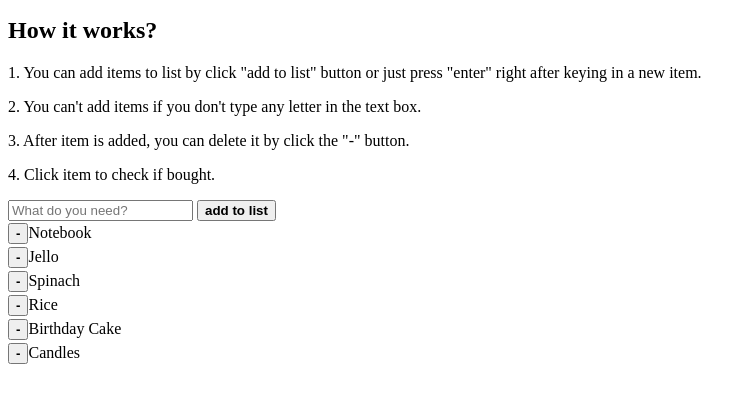
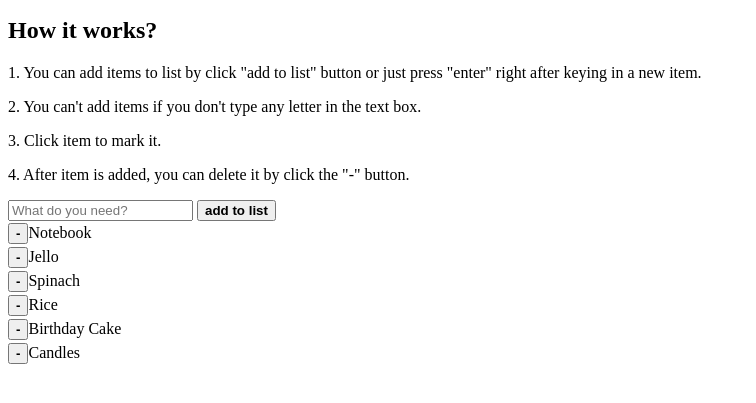
Before and after one commit to r1991108/08-DOM-Events, a plain HTML site: page index.html in a window 1280 px wide. Shown: the part 101-504 px from the top of the page, without its empty margins (0-756 px from the left). Drawn offline with Linux system fonts and the light colour scheme.

Commit message:
Add files via upload

```diff
--- a/index.html
+++ b/index.html
@@ -12,8 +12,8 @@
 		<h2>How it works?</h2>
 		<p>1. You can add items to list by click "add to list" button or just press "enter" right after keying in a new item.</p>
 		<p>2. You can't add items if you don't type any letter in the text box.</p>
-		<p>3. After item is added, you can delete it by click the "-" button.</p>
-		<p>4. Click item to check if bought.</p>
+		<p>3. Click item to mark it.</p>
+		<p>4. After item is added, you can delete it by click the "-" button.</p>
 		<input id="userinput" type="text" placeholder="What do you need?">
 		<button id="enter">add to list</button>
 		<ul>
```
